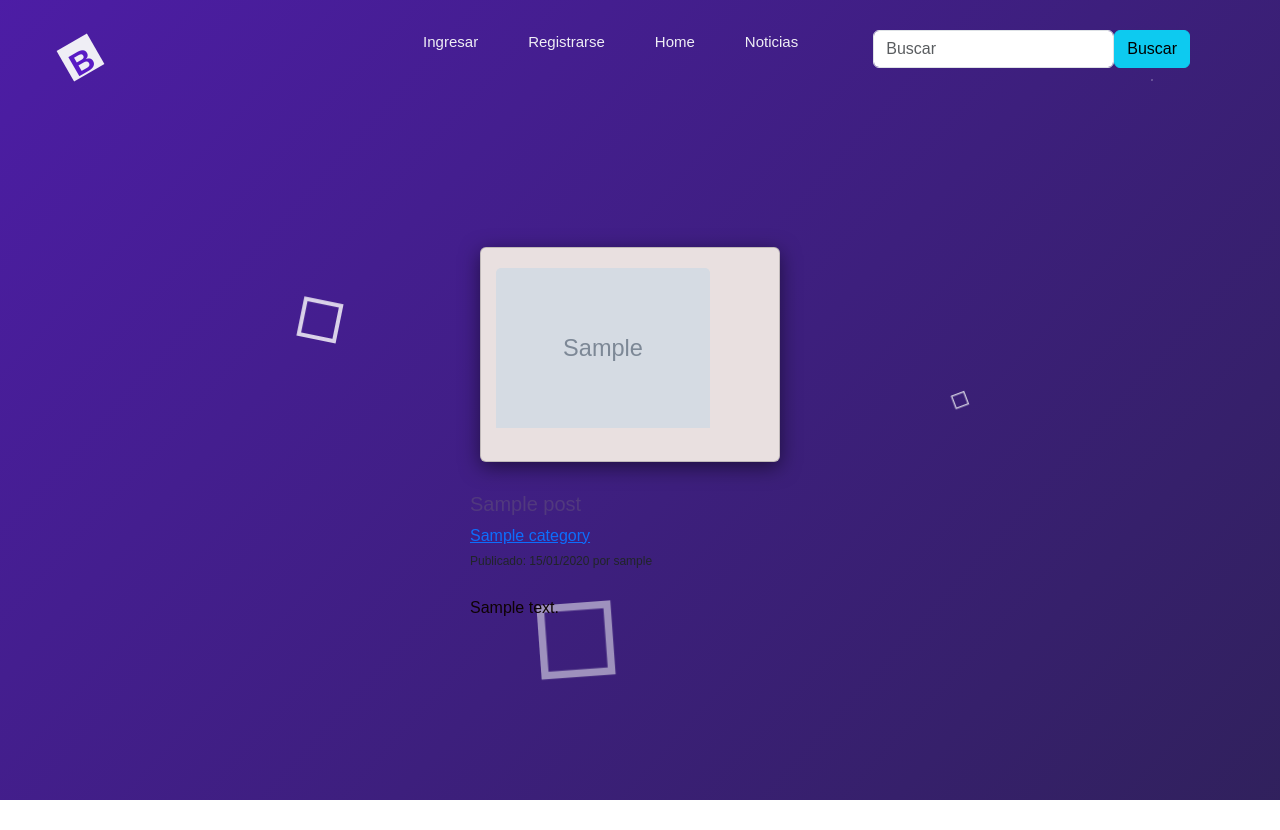
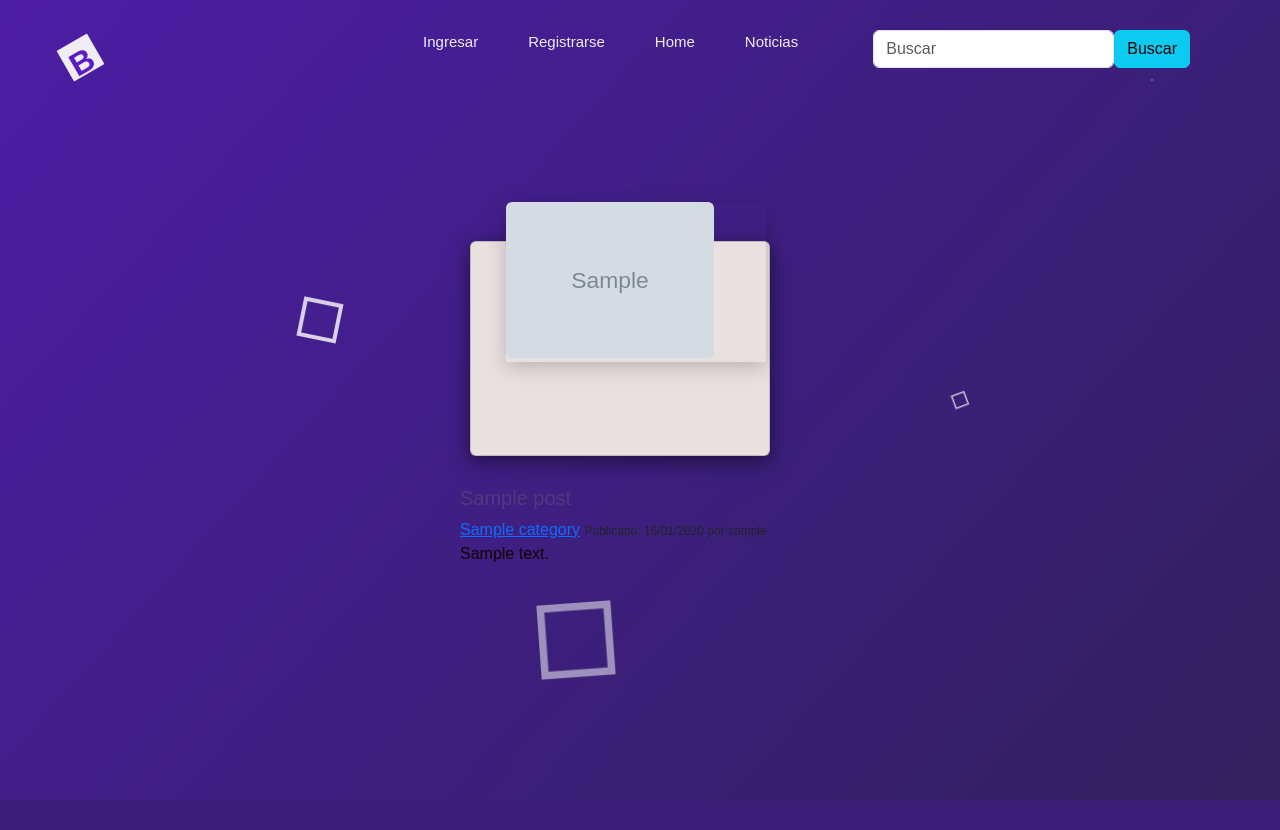
Before and after one commit to Manualenca/Blog1, a Django app: page /posts in a window 1280 px wide. After the commit the page ends 800 px from the top, so only its background shows below. Run offline with Django 5.2, Linux system fonts and the light colour scheme; tables that the repository leaves empty hold one stand-in row (values such as "Sample post"); grey boxes marked "Sample" are stand-in pictures; some web fonts are replaced.

Commit message:
Primera fase de presentación

```diff
--- a/Blog1/BlogApp/static/BlogApp/css/boton1.css
+++ b/Blog1/BlogApp/static/BlogApp/css/boton1.css
@@ -24,7 +24,7 @@ block content /*fondo */
     padding: 30px;
 }
 .container .card
-{ /*el fondo y el tamaño de la carta usando el contneedor y carta*/
+{ /*el fondo y el tamaño de la carta usando el contnedor y carta*/
     position: relative;
     max-width: 300px;
     height: 215px;
@@ -60,6 +60,7 @@ block content /*fondo */
 {
     position: relative;
     margin-top: -140px;
+    visibility: hidden;
     padding: 10px 15px;
     text-align: center;
     color:#111;
--- a/Blog1/BlogApp/templates/BlogApp/base.html
+++ b/Blog1/BlogApp/templates/BlogApp/base.html
@@ -32,8 +32,9 @@
       {%endblock navbar%}
     </header>
 
+
+    {% block content %}
     <div class="container">
-      {% block content %}
       <!-- title & content -->
       <section class="header-content">
         <h1>Bienvenidos</h1>
@@ -43,8 +44,8 @@
         <button onclick="location.href='login'">Ingresar</button>
         <button onclick="location.href='posts'">Navegar</button>
       </section>
-      {% endblock %}
     </div>
+    {% endblock %}
     <script src="https://cdn.jsdelivr.net/npm/@popperjs/core@2.11.8/dist/umd/popper.min.js" integrity="sha384-I7E8VVD/ismYTF4hNIPjVp/Zjvgyol6VFvRkX/vR+Vc4jQkC+hVqc2pM8ODewa9r" crossorigin="anonymous"></script>
     <script src="https://cdn.jsdelivr.net/npm/bootstrap@5.3.2/dist/js/bootstrap.min.js" integrity="sha384-BBtl+eGJRgqQAUMxJ7pMwbEyER4l1g+O15P+16Ep7Q9Q+zqX6gSbd85u4mG4QzX+" crossorigin="anonymous"></script>
   </body>
--- a/Blog1/BlogApp/templates/BlogApp/posts.html
+++ b/Blog1/BlogApp/templates/BlogApp/posts.html
@@ -7,27 +7,28 @@
 {%endblock navbar%}
 
 {% block content %}
-<div class="container">
+<section class="container">
     {% for post in posts %}
         <div class= "col-md-4 mb-4">
             <div class="card">
+                <div class="imgbx">
                 {% if post.image %}
-                    <img class="card-img-top" src="{{post.image.url}}" alt="" style="width: 80%;" ></div>
+                    <img class="intro-img img-fluid mb-3 mb-lg-0 rounded" src="{{post.image.url}}" alt="" style="width: 80%;" ></div>
                 {% endif %}
-                <div class="card-body">
+                </div>
+                <!-- <div class="card-body"> -->
                     <h5 class="section-heading-upper" style="color:rgb(81, 57, 126);">{{post.title}}</h5>
                     {% for category in post.categories.all %}
                             <a href="{% url 'category' category.slug %}" class="ui button tertiary {{ category.color }}">{{ category.name }}</a>
                     {% endfor %}
-                    <div>
-                        <spam style="font-size: 12px"> Publicado: {{ post.created_at|date:"d/m/Y" }} por {{post.reporter}}</spam>
-                    </div>
+
+                    <spam style="font-size: 12px"> Publicado: {{ post.created_at|date:"d/m/Y" }} por {{post.reporter}}</spam>
                     <br>
                     <spam class="section-heading-lover" style="color:rgb(14, 3, 3);">{{ post.content|truncatewords:20 }}</spam>
-                </div>
+                <!-- </div> -->
             </div>
         </div>
-    <br>
+        <br>
     {% endfor %}
-</div>
+    </section>
 {% endblock %}
```
